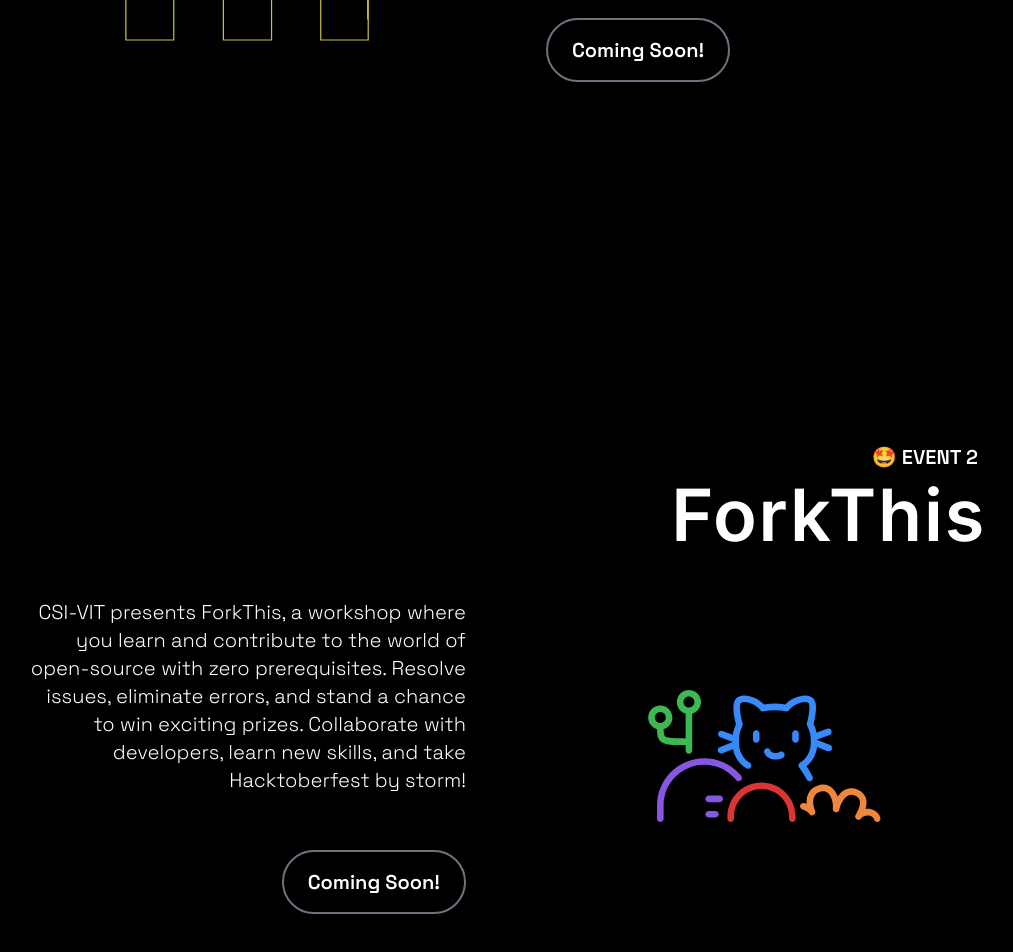
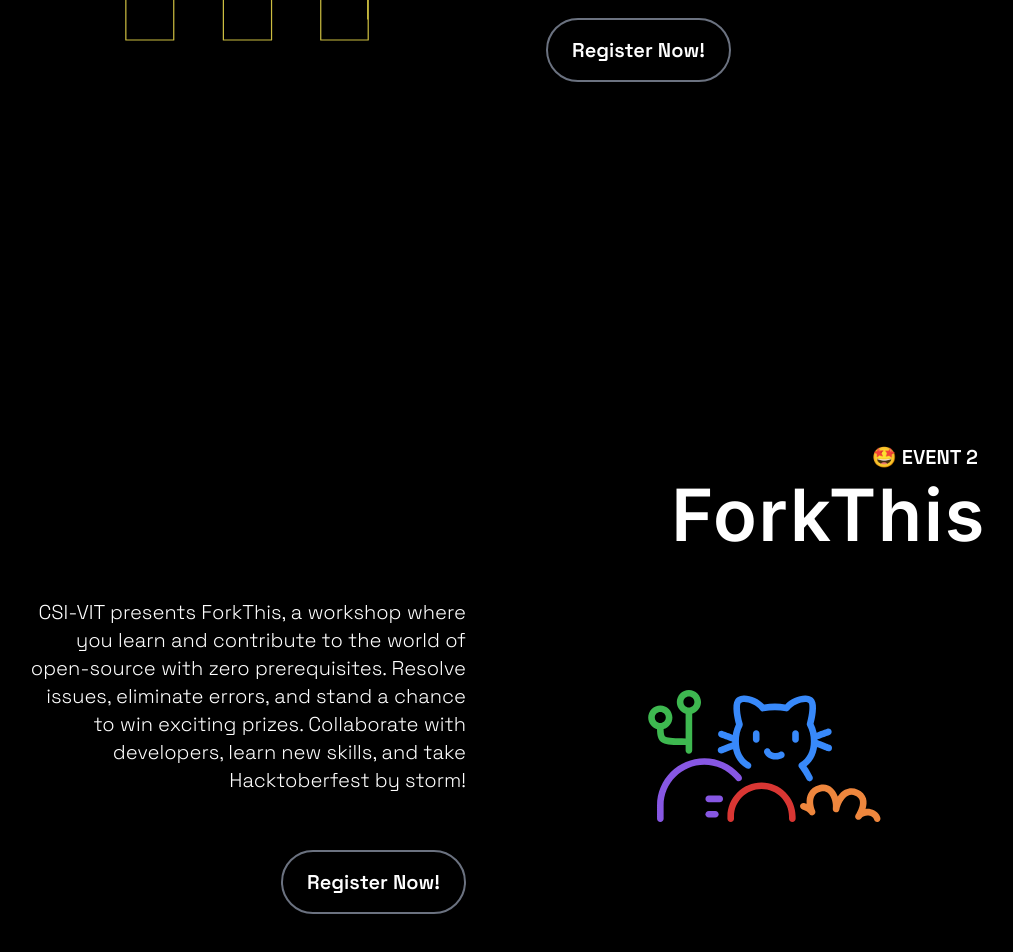
Before and after one commit to csivitu/Gravitas, a Next.js app: page / in a window 1280 px wide. Shown: the part 1402-2354 px from the top of the page, without its empty margins (134-1147 px from the left). Built offline with nearby package versions, Linux system fonts and the light colour scheme.

Commit message:
feat: register now button link added

```diff
--- a/components/Button.js
+++ b/components/Button.js
@@ -3,9 +3,13 @@
 
 function Button({ text, section }) {
     return (
-        <ScrollLink to={section} smooth={true} duration={500} spy={true} exact="true" offset={-25}>
-            <div className="text-base sm:text-lg py-4 px-6 md:text-xl font-semibold  bg-transparent focus:outline-none text-white rounded-full border-2 border-gray-500 hover:border-white hover:bg-white hover:text-black z-auto focus:z-10 focus:ring-4 focus:ring-gray-200 transition ease-linear cursor-pointer">{text}</div>
-        </ScrollLink>
+        section ?
+            <ScrollLink to={section} smooth={true} duration={500} spy={true} exact="true" offset={-25}>
+                <div className="text-base sm:text-lg py-4 px-6 md:text-xl font-semibold  bg-transparent focus:outline-none text-white rounded-full border-2 border-gray-500 hover:border-white hover:bg-white hover:text-black z-auto focus:z-10 focus:ring-4 focus:ring-gray-200 transition ease-linear cursor-pointer">{text}</div>
+            </ScrollLink> :
+            <a href="https://events.vit.ac.in/events/gravitas2022/" target="_blank">
+                <div className="text-base sm:text-lg py-4 px-6 md:text-xl font-semibold  bg-transparent focus:outline-none text-white rounded-full border-2 border-gray-500 hover:border-white hover:bg-white hover:text-black z-auto focus:z-10 focus:ring-4 focus:ring-gray-200 transition ease-linear cursor-pointer">{text}</div>
+            </a>
     )
 }
 
--- a/components/ForkThis.js
+++ b/components/ForkThis.js
@@ -18,7 +18,7 @@
                             <p className='font-light mb-14 md:text-right'>
                                 CSI-VIT presents ForkThis, a workshop where you learn and contribute to the world of open-source with zero prerequisites. Resolve issues, eliminate errors, and stand a chance to win exciting prizes. Collaborate with developers, learn new skills, and take Hacktoberfest by storm!
                             </p>
-                            <Button text={"Coming Soon!"} />
+                            <Button text={"Register Now!"} />
                         </div>
                         <Lottie animationData={forkThisAnimation} className="w-full sm:w-3/5 md:w-1/2" />
                     </div>
--- a/components/LaserTag.js
+++ b/components/LaserTag.js
@@ -23,7 +23,7 @@
                             <p className='font-medium mb-16 '>
                                 For there is only do or do not, there is no try.
                             </p>
-                            <Button text={"Coming Soon!"} />
+                            <Button text={"Register Now!"} />
                         </div>
                     </div>
                 </div>
--- a/package.json
+++ b/package.json
@@ -4,7 +4,7 @@
   "scripts": {
     "dev": "next dev",
     "build": "next build && next export",
-    "start": "next start -p 3000",
+    "start": "next start -p 4000",
     "lint": "next lint"
   },
   "dependencies": {
```
